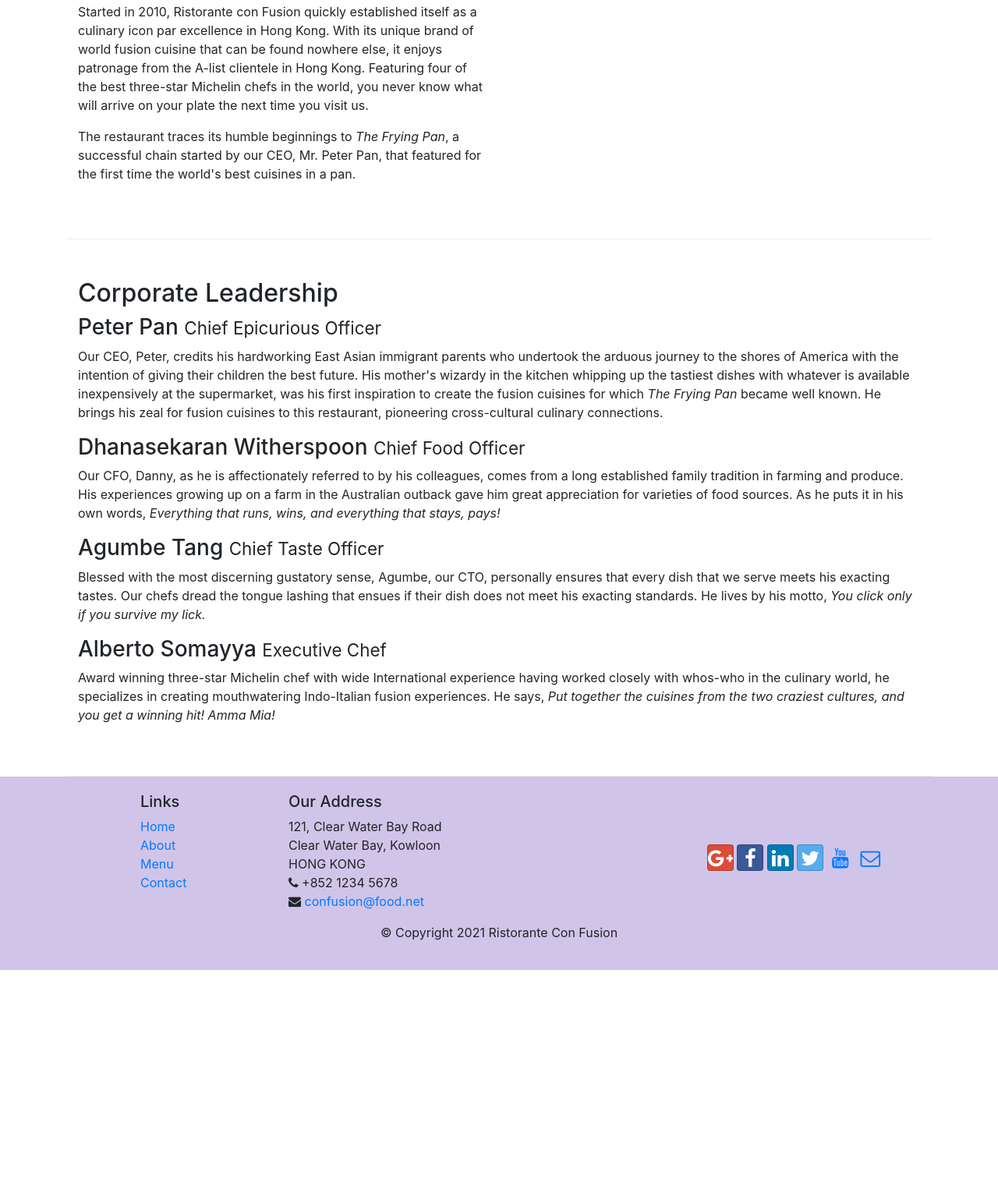
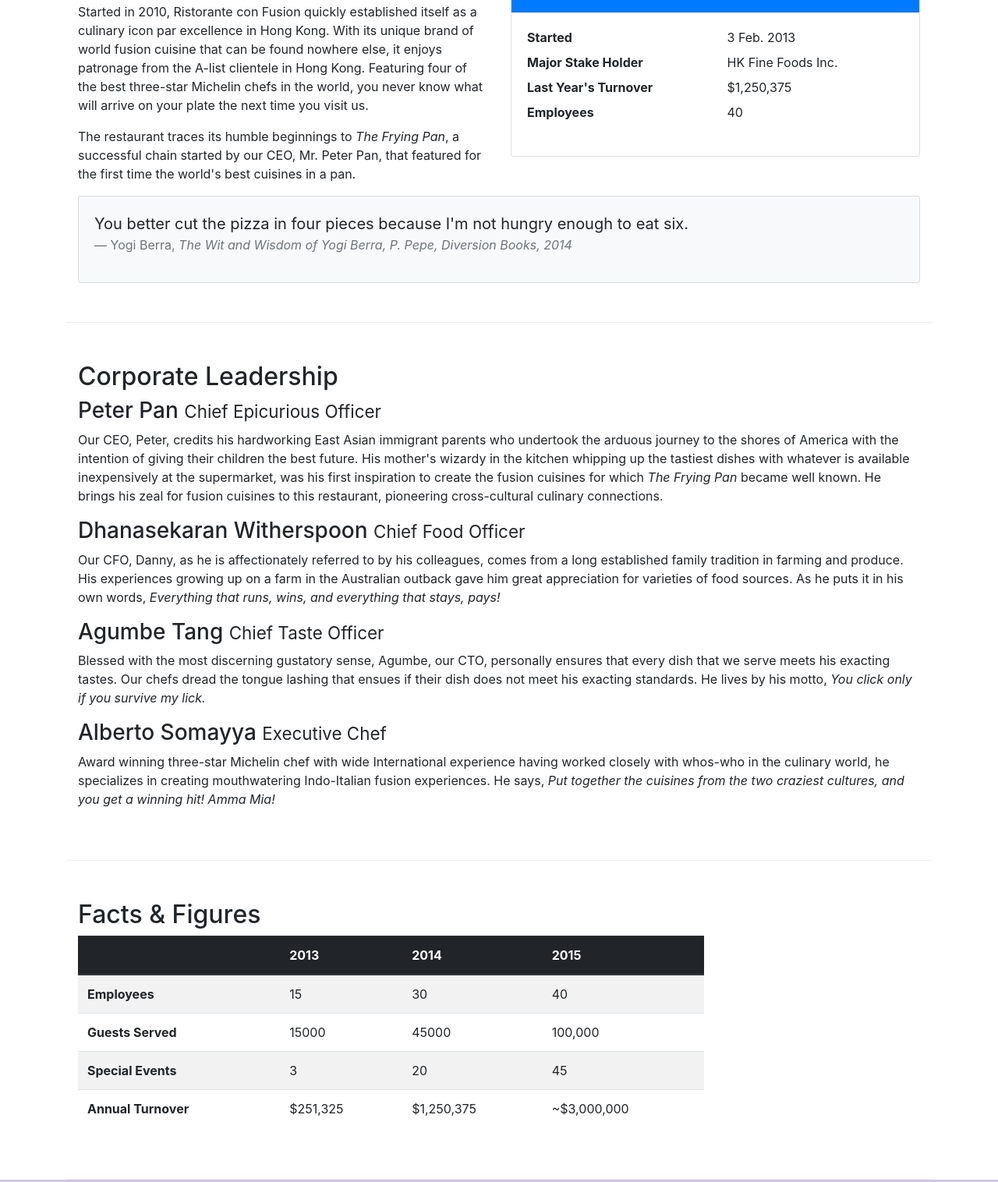
Before and after one commit to cguvenilir/conFusion, a website: page aboutus.html in a window 1280 px wide. Shown: the part 558-2074 px from the top of the page at 78% size. Before the commit the page ends 1802 px from the top, so only its background shows below. Drawn offline with nearby package versions, Linux system fonts and the light colour scheme.

Commit message:
Tables and Cards

```diff
--- a/aboutus.html
+++ b/aboutus.html
@@ -65,7 +65,34 @@
                 <p>Started in 2010, Ristorante con Fusion quickly established itself as a culinary icon par excellence in Hong Kong. With its unique brand of world fusion cuisine that can be found nowhere else, it enjoys patronage from the A-list clientele in Hong Kong.  Featuring four of the best three-star Michelin chefs in the world, you never know what will arrive on your plate the next time you visit us.</p>
                 <p>The restaurant traces its humble beginnings to <em>The Frying Pan</em>, a successful chain started by our CEO, Mr. Peter Pan, that featured for the first time the world's best cuisines in a pan.</p>
             </div>
-            <div>
+            <div class="col-sm">
+                <div class="card">
+                    <h3 class="card-header bg-primary text-white">Facts At a Glance</h3>
+                    <div class="card-body">
+                        <dl class="row">
+                            <dt class="col-6">Started</dt>
+                            <dd class="col-6">3 Feb. 2013</dd>
+                            <dt class="col-6">Major Stake Holder</dt>
+                            <dd class="col-6">HK Fine Foods Inc.</dd>
+                            <dt class="col-6">Last Year's Turnover</dt>
+                            <dd class="col-6">$1,250,375</dd>
+                            <dt class="col-6">Employees</dt>
+                            <dd class="col-6">40</dd>
+                        </dl>
+                    </div>
+                </div>
+            </div>
+            <div class="col-12">
+                <div class="card card-body bg-light">
+                    <blockquote class="blockquote">
+                        <p class="mb-0">You better cut the pizza in four pieces because I'm not hungry enough to eat six.</p>
+                        <footer class="blockquote-footer">Yogi Berra,
+                            <cite title="Source Title">
+                                The Wit and Wisdom of Yogi Berra, P. Pepe, Diversion Books, 2014
+                            </cite>
+                        </footer>
+                    </blockquote>
+                </div>
             </div>
         </div>
 
@@ -83,7 +110,52 @@
                 <p class="d-none d-sm-block">Award winning three-star Michelin chef with wide International experience having worked closely with whos-who in the culinary world, he specializes in creating mouthwatering Indo-Italian fusion experiences. He says, <em>Put together the cuisines from the two craziest cultures, and you get a winning hit! Amma Mia!</em></p>
             </div>
        </div>
+       <div class="row row-content">
+           <div class="col-12 col-sm-9">
+               <h2>Facts &amp; Figures</h2>
+               <div class="table-responsive">
+                <table class="table table-striped">
+                    <thead class="thead-dark">
+                        <tr>
+                            <th>&nbsp;</th>
+                            <th>2013</th>
+                            <th>2014</th>
+                            <th>2015</th>
+                        </tr>
+                    </thead>
+                    <tbody>
+                        <tr>
+                            <th>Employees</th>
+                            <td>15</td>
+                            <td>30</td>
+                            <td>40</td>
+                        </tr>
+                        <tr>
+                            <th>Guests Served</th>
+                            <td>15000</td>
+                            <td>45000</td>
+                            <td>100,000</td>
+                        </tr>
+                        <tr>
+                            <th>Special Events</th>
+                            <td>3</td>
+                            <td>20</td>
+                            <td>45</td>
+                        </tr>
+                        <tr>
+                            <th>Annual Turnover</th>
+                            <td>$251,325</td>
+                            <td>$1,250,375</td>
+                            <td>~$3,000,000</td>
+                        </tr>
+                    </tbody>
+                </table>
+            </div>
+           </div>
+           <div class="col-12 col-sm-3">
 
+           </div>
+       </div>
     </div>
 
     <footer class="footer">
```
